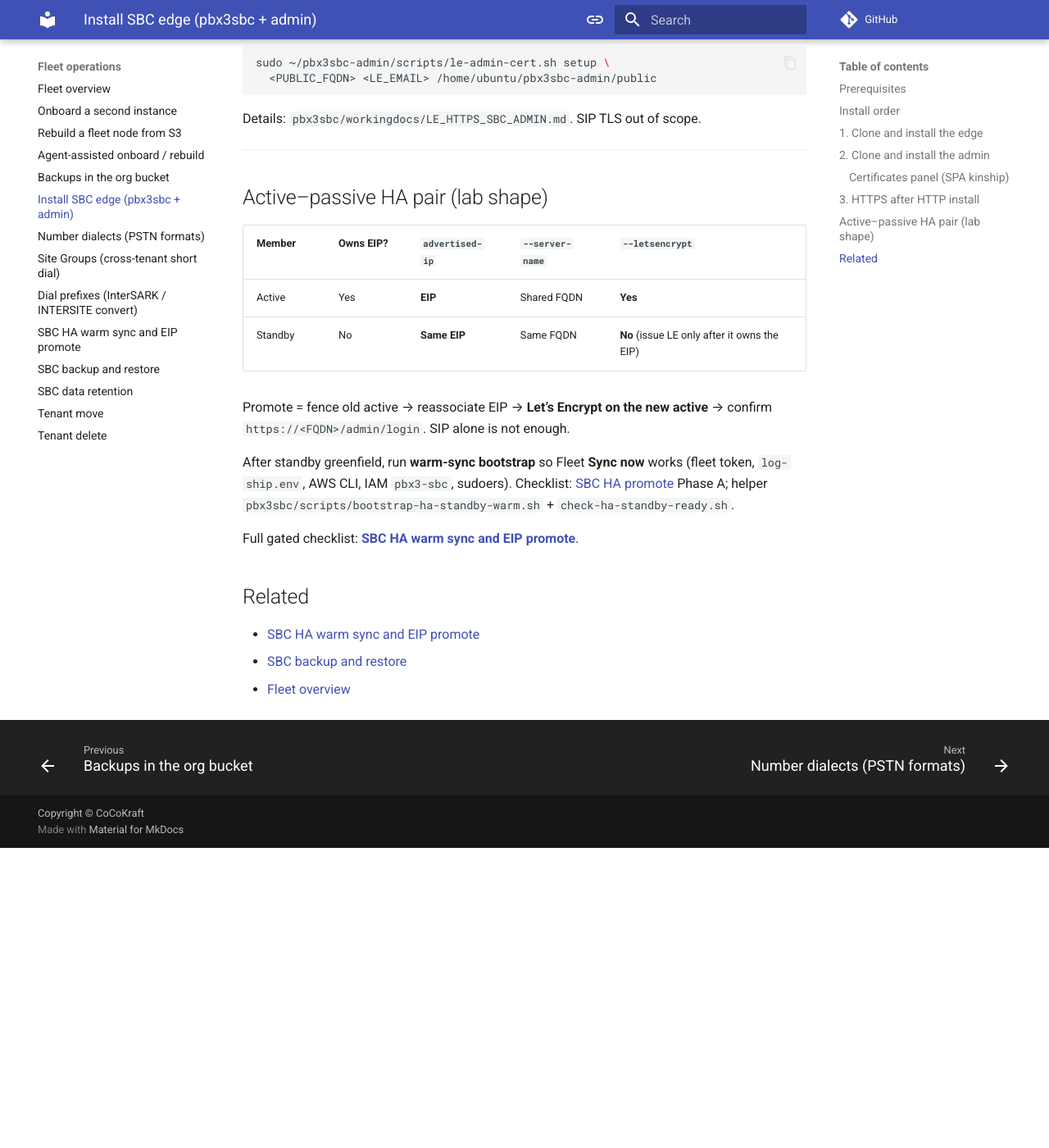
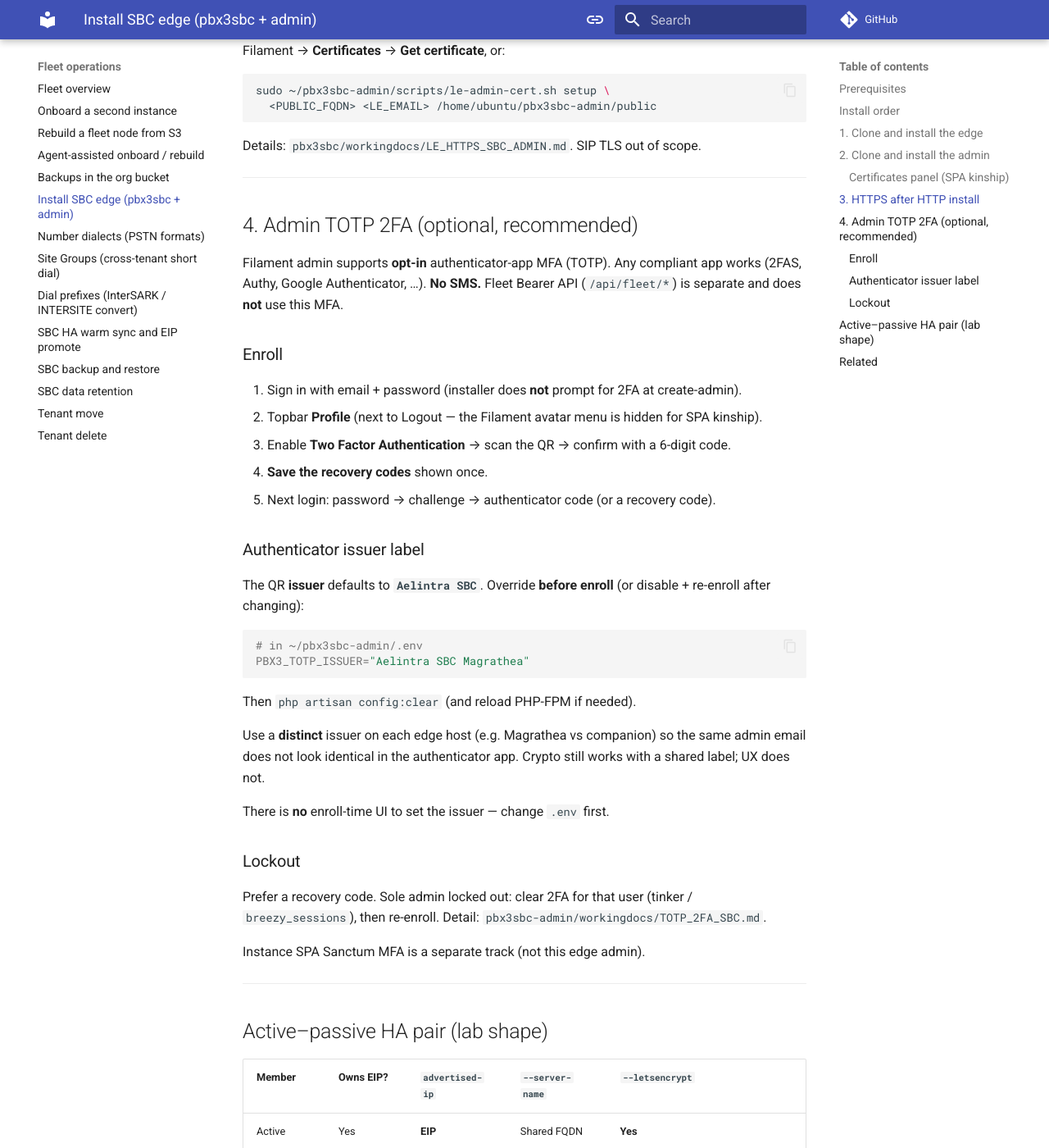
Before and after one commit to aelintra/pbx3-docs, an MkDocs documentation site: the page built from docs/fleet/install-sbc.md, in a window 1280 px wide and 1400 px high, scrolled down 2589 px. Shown: the whole window at 82% size. Built offline with MkDocs 1.6.1 and Material for MkDocs 9.7.7, drawn with Linux system fonts in a browser that asks for light colours; comment, search, counter and statistics services are not loaded; before the commit the page ends 3623 px from its top, so only the background shows below that; some of the changed text lies outside the part shown.

Commit message:
Document SBC admin TOTP 2FA on the install page.
Cover Profile enroll, PBX3_TOTP_ISSUER per edge host, and lockout pointer.

Co-authored-by: Cursor <cursoragent@cursor.com>

````diff
--- a/docs/fleet/install-sbc.md
+++ b/docs/fleet/install-sbc.md
@@ -23,7 +23,8 @@ This is **not** [SBC backup and restore](sbc-backup-restore.md) (cold DR) and **
 2. Install **admin** (`pbx3sbc-admin`) — PHP/nginx/Filament (**`--server-name` required**)
 3. Smoke: services + admin login
 4. HTTPS: installer `--letsencrypt` **or** Filament **Certificates** (SPA-like)
-5. Optional: seed peers/domains, or [restore a backup](sbc-backup-restore.md)
+5. Optional: **TOTP 2FA** for Filament admins (authenticator app)
+6. Optional: seed peers/domains, or [restore a backup](sbc-backup-restore.md)
 
 ---
 
@@ -101,6 +102,41 @@ Details: `pbx3sbc/workingdocs/LE_HTTPS_SBC_ADMIN.md`. SIP TLS out of scope.
 
 ---
 
+## 4. Admin TOTP 2FA (optional, recommended)
+
+Filament admin supports **opt-in** authenticator-app MFA (TOTP). Any compliant app works (2FAS, Authy, Google Authenticator, …). **No SMS.** Fleet Bearer API (`/api/fleet/*`) is separate and does **not** use this MFA.
+
+### Enroll
+
+1. Sign in with email + password (installer does **not** prompt for 2FA at create-admin).
+2. Topbar **Profile** (next to Logout — the Filament avatar menu is hidden for SPA kinship).
+3. Enable **Two Factor Authentication** → scan the QR → confirm with a 6-digit code.
+4. **Save the recovery codes** shown once.
+5. Next login: password → challenge → authenticator code (or a recovery code).
+
+### Authenticator issuer label
+
+The QR **issuer** defaults to **`Aelintra SBC`**. Override **before enroll** (or disable + re-enroll after changing):
+
+```bash
+# in ~/pbx3sbc-admin/.env
+PBX3_TOTP_ISSUER="Aelintra SBC Magrathea"
+```
+
+Then `php artisan config:clear` (and reload PHP-FPM if needed).
+
+Use a **distinct** issuer on each edge host (e.g. Magrathea vs companion) so the same admin email does not look identical in the authenticator app. Crypto still works with a shared label; UX does not.
+
+There is **no** enroll-time UI to set the issuer — change `.env` first.
+
+### Lockout
+
+Prefer a recovery code. Sole admin locked out: clear 2FA for that user (tinker / `breezy_sessions`), then re-enroll. Detail: `pbx3sbc-admin/workingdocs/TOTP_2FA_SBC.md`.
+
+Instance SPA Sanctum MFA is a separate track (not this edge admin).
+
+---
+
 ## Active–passive HA pair (lab shape)
 
 | Member | Owns EIP? | `advertised-ip` | `--server-name` | `--letsencrypt` |
````
